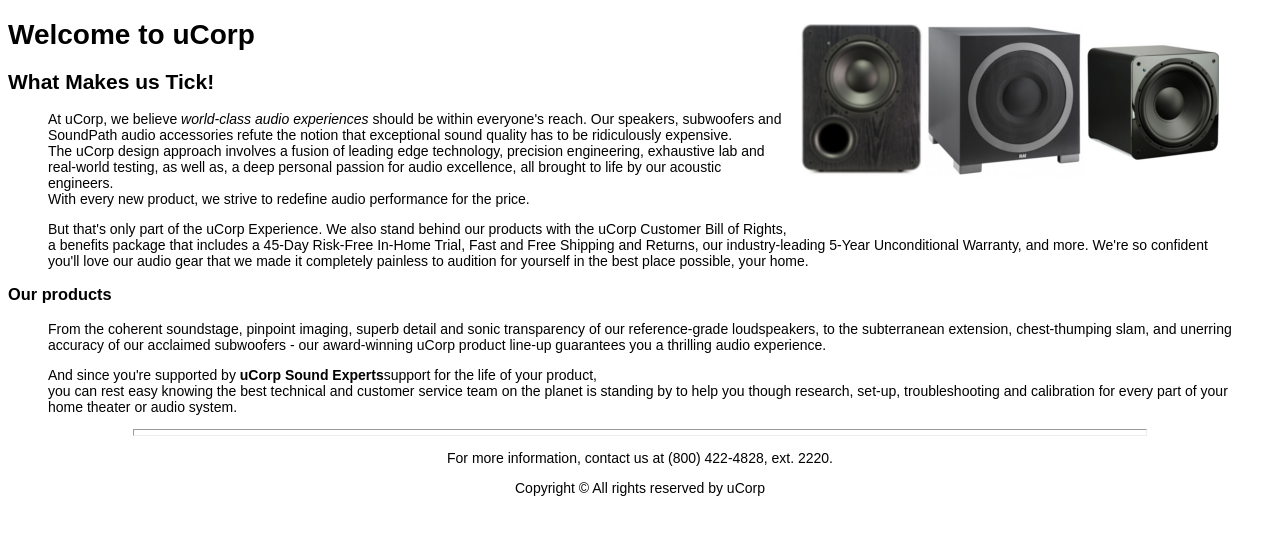
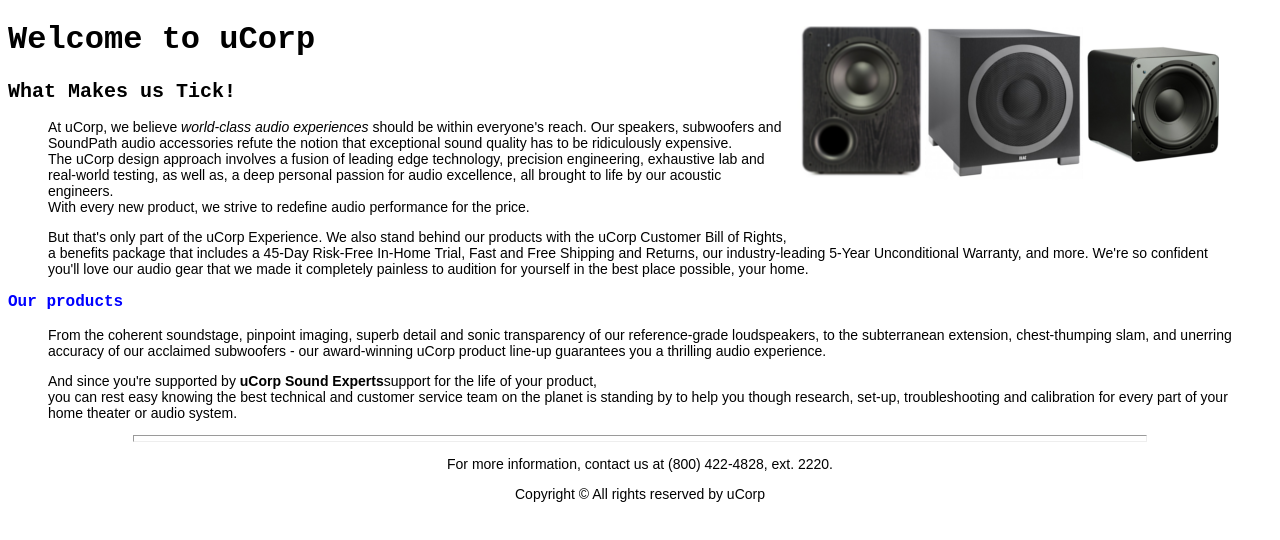
Before and after one commit to lawrencejon/uCorp, a plain HTML site: page aboutus.html in a window 1280 px wide. Drawn offline with Linux system fonts and the light colour scheme.

Commit message:
Lab 3-7: Formatting text with CSS3

```diff
--- a/aboutus/aboutus.css
+++ b/aboutus/aboutus.css
@@ -23,29 +23,27 @@ img.floatright
 
 }
 
-/*
+
 h1
 {
-font-family:arial, sans-serif;
+font-family: "courier new",arial, sans-serif;
 color:black;
 font-size:32px;
 }
-*/
 
-/*
+
+
 h2
 {
-font-family:arial, sans-serif;
+font-family: "courier new",arial, sans-serif;
 color:black;
-font-size:27px;
+font-size:20px;
 }
-*/
 
-/*
+
 h3
 {
-font-family:arial, sans-serif;
-color: black;
+font-family:"courier new",arial, sans-serif;
+color: blue;
 font-size:16px;
 }
-*/
```
Also changed, not shown: aboutus/background.jpg (added).
